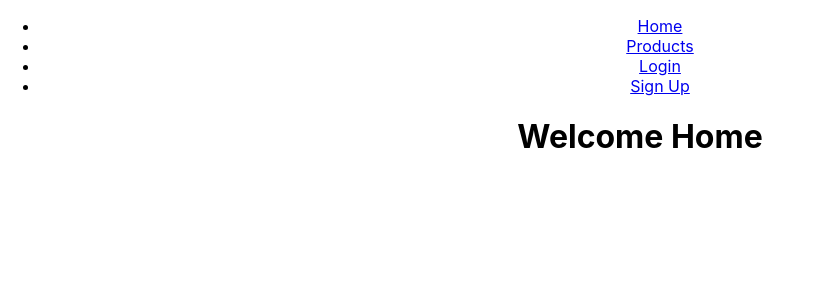
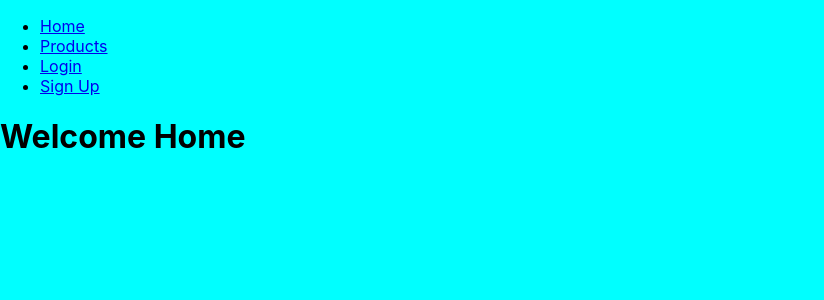
Before and after one commit to OmarThinks/Cantiin-React, a React (Create React App) app in the folder cantiin/: page / in a window 1280 px wide. Shown: the top 300 px of the page, without its empty margins (0-824 px from the left). Built offline with nearby package versions, Linux system fonts and the light colour scheme.

Commit message:
main.css:created

```diff
--- a/cantiin/src/App.css
+++ b/cantiin/src/App.css
@@ -1,5 +1,4 @@
 .App {
-  text-align: center;
 }
 
 .App-logo {
--- a/cantiin/src/index.js
+++ b/cantiin/src/index.js
@@ -1,6 +1,7 @@
 import React from 'react';
 import ReactDOM from 'react-dom';
 import './index.css';
+import './main.css';
 import App from './App';
 import reportWebVitals from './reportWebVitals';
 
--- /dev/null
+++ b/cantiin/src/main.css
@@ -0,0 +1 @@
+*{background-color: aqua;}
```
